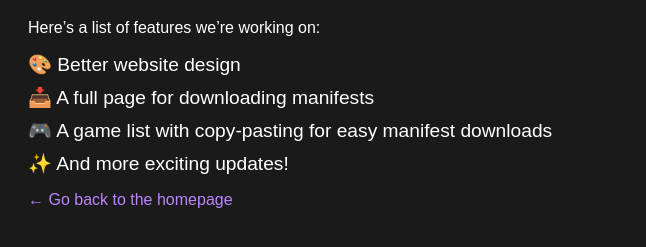
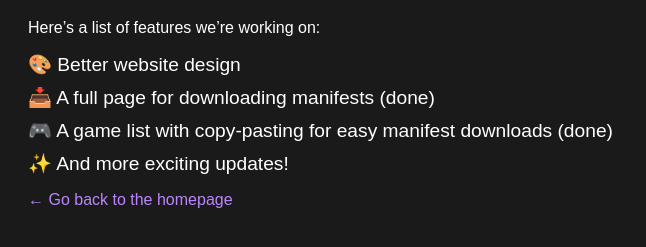
Before and after one commit to Polindy/SteamyDumplings, a plain HTML site: page more-coming-soon.html in a window 1280 px wide. Shown: the part 89-336 px from the top of the page, without its empty margins (0-646 px from the left). Drawn offline with Linux system fonts and the light colour scheme.

Commit message:
more-coming-soon.html

```diff
--- a/more-coming-soon.html
+++ b/more-coming-soon.html
@@ -61,8 +61,8 @@
     <p>Here’s a list of features we’re working on:</p>
     <ul>
         <li>🎨 Better website design</li>
-        <li>📥 A full page for downloading manifests</li>
-        <li>🎮 A game list with copy-pasting for easy manifest downloads</li>
+        <li>📥 A full page for downloading manifests (done)</li>
+        <li>🎮 A game list with copy-pasting for easy manifest downloads (done)</li>
         <li>✨ And more exciting updates!</li>
     </ul>
     <p><a href="https://polindy.github.io/SteamyDumplings/">← Go back to the homepage</a></p>
```
